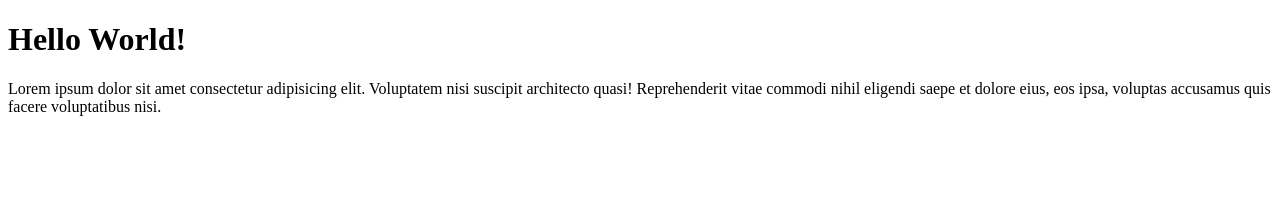
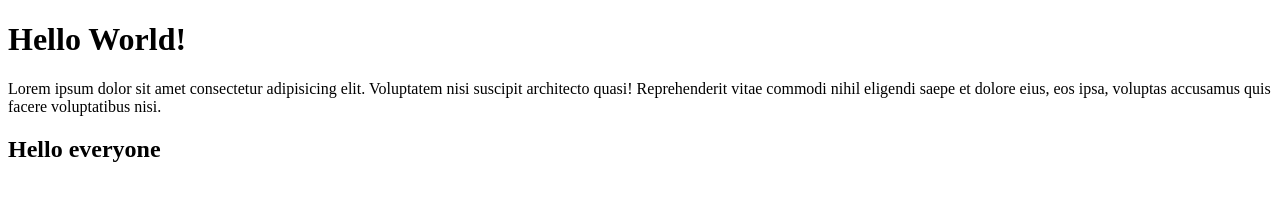
Before and after one commit to aartisingh2020aru-ui/My-Project, a plain HTML site: page index.html in a window 1280 px wide. Drawn offline with Linux system fonts and the light colour scheme.

Commit message:
new commit

```diff
--- a/index.html
+++ b/index.html
@@ -12,6 +12,7 @@
     <p>Lorem ipsum dolor sit amet consectetur adipisicing elit. Voluptatem nisi suscipit architecto quasi! Reprehenderit
         vitae commodi nihil eligendi saepe et dolore eius, eos ipsa, voluptas accusamus quis facere voluptatibus nisi.
     </p>
+    <h2>Hello everyone</h2>
 </body>
 
 </html>
```
